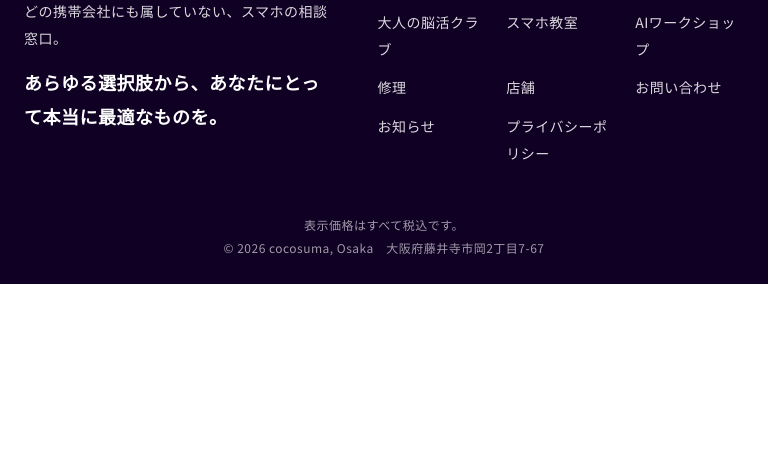
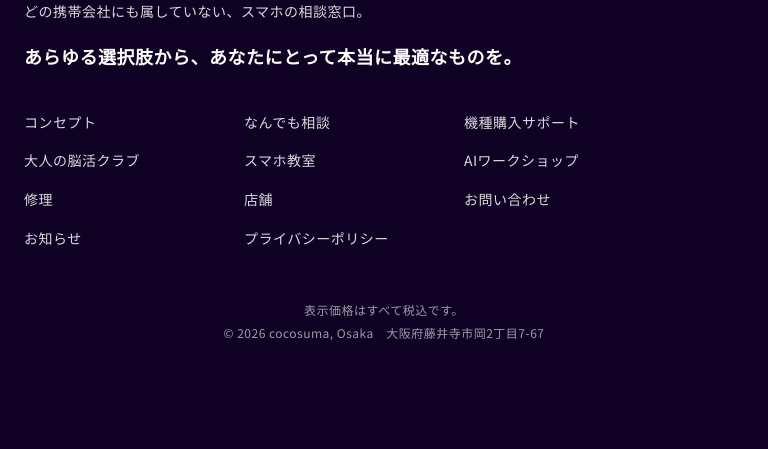
Before and after one commit to mkohei97/kokosma-hp, a plain HTML site: page index.html in a window 768 px wide. Shown: the part 7914-8363 px from the top of the page. Before the commit the page ends 8198 px from the top, so only its background shows below. Drawn offline with Linux system fonts and the light colour scheme; a web font is replaced by a local one.

Commit message:
css: footer links white, no mid-word wraps

```diff
--- a/assets/f.css
+++ b/assets/f.css
@@ -243,3 +243,4 @@ p.telno{font-size:clamp(28px,3vw,36px)!important;font-weight:900!important;lette
 .phero.pplain{height:auto;background:var(--gray);color:var(--navy);border-bottom:1px solid var(--line)}.phero.pplain::after{display:none}.phero.pplain .in{height:auto;padding-top:44px;padding-bottom:36px}.phero.pplain .en{color:var(--sub)}.phero.pplain h1{font-size:clamp(28px,3.4vw,40px);margin-top:8px}.phero.pplain p{opacity:1;color:var(--ink)}@media (max-width:899px){.phero.pplain .in{padding-top:28px;padding-bottom:24px}}
 .gt .ga{font-size:0!important}.gt .ga::before{content:"";display:block;width:8px;height:8px;border-top:2.5px solid #fff;border-right:2.5px solid #fff;transform:translateX(-1.5px) rotate(45deg)}
 .gt .ga::before{position:absolute;left:50%;top:50%;margin:0;transform:translate(-68%,-50%) rotate(45deg)}
+.ft a{color:#fff}.ft2 a{white-space:nowrap}.ft .ft1 p{word-break:keep-all;overflow-wrap:anywhere}.ft{padding-bottom:104px}@media (min-width:761px) and (max-width:1100px){.ft .in{grid-template-columns:1fr;gap:36px}.ft2{max-width:640px}}
```
